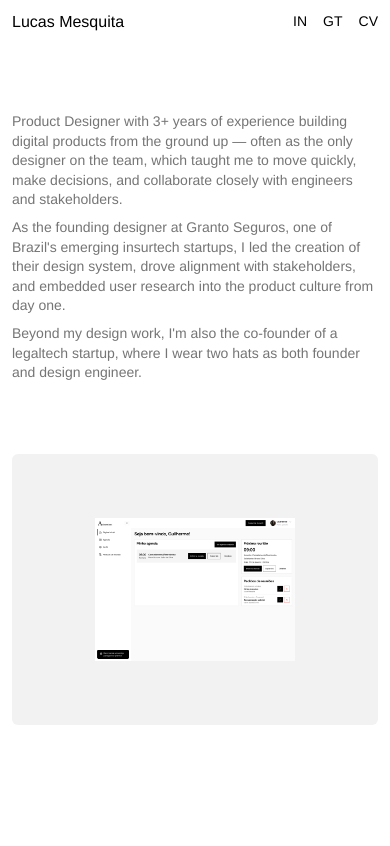
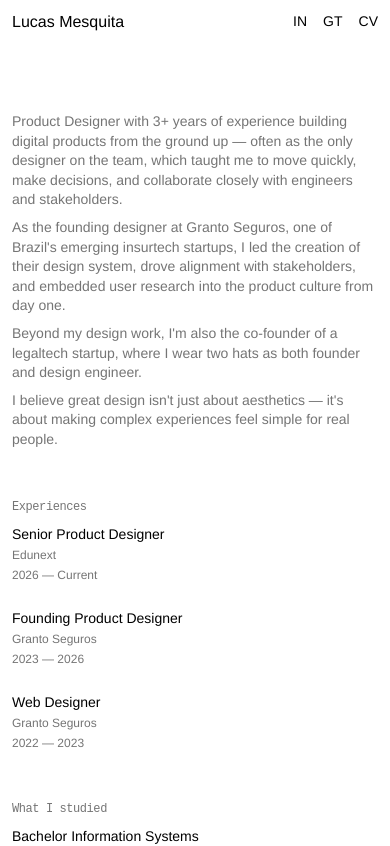
Before and after one commit to mesquita-dev/portfolio, a React (Vite) app: page / in a window 390 px wide. Shown: the top 846 px of the page. Built offline with nearby package versions, Linux system fonts and the light colour scheme.

Commit message:
feat: responsive design

```diff
--- a/src/App.tsx
+++ b/src/App.tsx
@@ -73,10 +73,10 @@
 
 function AdmentumPage() {
   return (
-    <div className="flex h-full min-h-0 flex-col overflow-hidden bg-white font-sans text-black">
-      <div className="flex min-h-0 w-full flex-1 flex-col p-3">
-        <div className="grid min-h-0 flex-1 grid-cols-1 gap-16 max-md:grid-rows-[minmax(0,1fr)_minmax(0,1fr)] md:grid-cols-[30%_70%] md:grid-rows-1 md:gap-6 md:overflow-hidden">
-          <div className="scrollbar-none flex min-h-0 flex-col overflow-y-auto overscroll-y-contain">
+    <div className="flex min-h-screen flex-col bg-white font-sans text-black md:h-full md:min-h-0 md:overflow-hidden">
+      <div className="flex w-full flex-col p-3 md:min-h-0 md:flex-1">
+        <div className="grid grid-cols-1 gap-16 md:min-h-0 md:flex-1 md:grid-cols-[30%_70%] md:grid-rows-1 md:gap-6 md:overflow-hidden">
+          <div className="scrollbar-none flex flex-col overflow-visible md:min-h-0 md:overflow-y-auto md:overscroll-y-contain">
             <header className="mb-20 flex items-center justify-between gap-4">
               <h1 className="whitespace-nowrap text-base font-normal leading-5 tracking-[-2%]">
                 Admentum
@@ -117,7 +117,7 @@
                 </div>
                 <div>
                   <SectionLabel className="mb-2">Team</SectionLabel>
-                  <div className="flex flex-col gap-[4px]">
+                  <div className="flex flex-row flex-wrap gap-2 md:flex-col md:gap-[4px]">
                     <p className="font-sans text-sm leading-5 tracking-[-1%] text-black">
                       Me
                     </p>
@@ -128,7 +128,7 @@
                 </div>
                 <div>
                   <SectionLabel className="mb-2">Stacks</SectionLabel>
-                  <div className="flex flex-col gap-[4px]">
+                  <div className="flex flex-row flex-wrap gap-2 md:flex-col md:gap-[4px]">
                     <p className="font-sans text-sm leading-5 tracking-[-1%] text-black">
                       Figma
                     </p>
@@ -162,7 +162,7 @@
             </section>
           </div>
 
-          <aside className="scrollbar-none min-h-0 overflow-y-auto overscroll-y-contain">
+          <aside className="scrollbar-none overflow-visible md:min-h-0 md:overflow-y-auto md:overscroll-y-contain">
             <div className="flex flex-col gap-4">
               <figure className="aspect-696/515 w-full bg-[#f2f2f2] max-md:min-h-[240px]">
                 <div className="flex h-full w-full items-center justify-center p-0">
@@ -176,7 +176,7 @@
                 </div>
               </figure>
               <figure className="aspect-696/515 w-full overflow-hidden rounded-lg bg-[#f2f2f2] max-md:min-h-[240px]">
-                <div className="flex h-full w-full items-center justify-center p-16">
+                <div className="flex h-full w-full items-center justify-center p-4 md:p-16">
                   <div className="h-full w-full overflow-hidden rounded-lg">
                     <img
                       src="/admentum/AdvHome.jpg"
@@ -187,7 +187,7 @@
                 </div>
               </figure>
               <figure className="aspect-696/515 w-full overflow-hidden rounded-lg bg-[#f2f2f2] max-md:min-h-[240px]">
-                <div className="flex h-full w-full items-center justify-center p-16">
+                <div className="flex h-full w-full items-center justify-center p-4 md:p-16">
                   <div className="h-full w-full overflow-hidden rounded-lg">
                     <img
                       src="/admentum/components-ad.png"
@@ -198,7 +198,7 @@
                 </div>
               </figure>
               <figure className="aspect-696/515 w-full overflow-hidden rounded-lg bg-[#f2f2f2] max-md:min-h-[240px]">
-                <div className="flex h-full w-full items-center justify-center p-16">
+                <div className="flex h-full w-full items-center justify-center p-4 md:p-16">
                   <div className="h-full w-full overflow-hidden rounded-lg">
                     <img
                       src="/admentum/Login.jpg"
@@ -209,7 +209,7 @@
                 </div>
               </figure>
               <figure className="aspect-696/515 w-full overflow-hidden rounded-lg bg-[#f2f2f2] max-md:min-h-[240px]">
-                <div className="flex h-full w-full items-center justify-center p-16">
+                <div className="flex h-full w-full items-center justify-center p-4 md:p-16">
                   <div className="h-full w-full overflow-hidden rounded-lg">
                     <img
                       src="/admentum/Cadastro%20advogado.jpg"
@@ -231,7 +231,7 @@
                 </div>
               </figure>
               <figure className="aspect-696/515 w-full overflow-hidden rounded-lg bg-[#f2f2f2] max-md:min-h-[240px]">
-                <div className="flex h-full w-full items-center justify-center p-16">
+                <div className="flex h-full w-full items-center justify-center p-4 md:p-16">
                   <div className="h-full w-full overflow-hidden rounded-lg">
                     <img
                       src="/admentum/Adv%20-%20Perfil.jpg"
@@ -242,7 +242,7 @@
                 </div>
               </figure>
               <figure className="aspect-696/515 w-full overflow-hidden rounded-lg bg-[#f2f2f2] max-md:min-h-[240px]">
-                <div className="flex h-full w-full items-center justify-center p-16">
+                <div className="flex h-full w-full items-center justify-center p-4 md:p-16">
                   <div className="h-full w-full overflow-hidden rounded-lg">
                     <img
                       src="/admentum/Adv%20-%20Reuni%C3%B5es.jpg"
@@ -253,7 +253,7 @@
                 </div>
               </figure>
               <figure className="aspect-696/515 w-full overflow-hidden rounded-lg bg-[#f2f2f2] max-md:min-h-[240px]">
-                <div className="flex h-full w-full items-center justify-center p-16">
+                <div className="flex h-full w-full items-center justify-center p-4 md:p-16">
                   <div className="h-full w-full overflow-hidden rounded-lg">
                     <img
                       src="/admentum/Adv%20-%20Config.jpg"
@@ -275,7 +275,7 @@
                 </div>
               </figure>
               <figure className="aspect-696/515 w-full overflow-hidden rounded-lg bg-[#f2f2f2] max-md:min-h-[240px]">
-                <div className="flex h-full w-full items-center justify-center p-16">
+                <div className="flex h-full w-full items-center justify-center p-4 md:p-16">
                   <div className="h-full w-full overflow-hidden rounded-lg">
                     <img
                       src="/admentum/Cliente%20-%20P%C3%A1gina%20inicial.jpg"
@@ -286,7 +286,7 @@
                 </div>
               </figure>
               <figure className="aspect-696/515 w-full overflow-hidden rounded-lg bg-[#f2f2f2] max-md:min-h-[240px]">
-                <div className="flex h-full w-full items-center justify-center p-16">
+                <div className="flex h-full w-full items-center justify-center p-4 md:p-16">
                   <div className="h-full w-full overflow-hidden rounded-lg">
                     <img
                       src="/admentum/Cliente%20-%20Advogados.jpg"
@@ -297,7 +297,7 @@
                 </div>
               </figure>
               <figure className="aspect-696/515 w-full overflow-hidden rounded-lg bg-[#f2f2f2] max-md:min-h-[240px]">
-                <div className="flex h-full w-full items-center justify-center p-16">
+                <div className="flex h-full w-full items-center justify-center p-4 md:p-16">
                   <div className="h-full w-full overflow-hidden rounded-lg">
                     <img
                       src="/admentum/Cliente%20-%20Reuni%C3%B5es%20%28Agendadas%29.jpg"
@@ -308,7 +308,7 @@
                 </div>
               </figure>
               <figure className="aspect-696/515 w-full overflow-hidden rounded-lg bg-[#f2f2f2] max-md:min-h-[240px]">
-                <div className="flex h-full w-full items-center justify-center p-16">
+                <div className="flex h-full w-full items-center justify-center p-4 md:p-16">
                   <div className="h-full w-full overflow-hidden rounded-lg">
                     <img
                       src="/admentum/Cliente%20-%20Config.jpg"
@@ -343,11 +343,11 @@
   }
 
   return (
-    <div className="flex h-full min-h-0 flex-col overflow-hidden bg-white font-sans text-black">
-      <div className="flex min-h-0 w-full flex-1 flex-col p-3">
-        <div className="grid min-h-0 flex-1 grid-cols-1 gap-16 max-md:grid-rows-[minmax(0,1fr)_minmax(0,1fr)] md:grid-cols-[30%_70%] md:grid-rows-1 md:gap-6 md:overflow-hidden">
+    <div className="flex min-h-screen flex-col bg-white font-sans text-black md:h-full md:min-h-0 md:overflow-hidden">
+      <div className="flex w-full flex-col p-3 md:min-h-0 md:flex-1">
+        <div className="grid grid-cols-1 gap-16 md:min-h-0 md:flex-1 md:grid-cols-[30%_70%] md:grid-rows-1 md:gap-6 md:overflow-hidden">
           {/* 30% — conteúdo (scroll interno, barra oculta) */}
-          <div className="scrollbar-none flex min-h-0 flex-col overflow-y-auto overscroll-y-contain">
+          <div className="scrollbar-none flex flex-col overflow-visible md:min-h-0 md:overflow-y-auto md:overscroll-y-contain">
             <header className="mb-20 flex items-center justify-between gap-4">
               <h1 className="whitespace-nowrap text-base font-normal leading-5 tracking-[-2%]">
                 Lucas Mesquita
@@ -465,7 +465,7 @@
           </div>
 
           {/* 70% — imagens (scroll interno, barra oculta) */}
-          <aside className="scrollbar-none min-h-0 overflow-y-auto overscroll-y-contain">
+          <aside className="scrollbar-none overflow-visible md:min-h-0 md:overflow-y-auto md:overscroll-y-contain">
             <div className="flex flex-col gap-4">
               {publishedProjects.map((p) => (
                 <figure
@@ -474,7 +474,7 @@
                 >
                   <div
                     className={`flex h-full w-full items-center justify-center ${
-                      p.usePadding ? 'p-16' : 'p-0'
+                      p.usePadding ? 'p-4 md:p-16' : 'p-0'
                     }`}
                   >
                     <a
--- a/src/index.css
+++ b/src/index.css
@@ -7,24 +7,43 @@
 }
 
 html {
-  height: 100dvh;
-  overflow: hidden;
+  min-height: 100%;
+  overflow-x: hidden;
+  overflow-y: auto;
   -webkit-font-smoothing: antialiased;
   -moz-osx-font-smoothing: grayscale;
 }
 
 body {
   margin: 0;
-  height: 100%;
-  overflow: hidden;
+  min-height: 100%;
+  overflow-x: hidden;
+  overflow-y: auto;
 }
 
 #root {
   display: flex;
-  height: 100%;
-  min-height: 0;
+  min-height: 100dvh;
   flex-direction: column;
-  overflow: hidden;
+  overflow: visible;
+}
+
+@media (min-width: 768px) {
+  html {
+    height: 100dvh;
+    overflow: hidden;
+  }
+
+  body {
+    height: 100%;
+    overflow: hidden;
+  }
+
+  #root {
+    height: 100%;
+    min-height: 0;
+    overflow: hidden;
+  }
 }
 
 /* Scroll invisível (Firefox / WebKit); o scroll por roda/toque/teclado continua */
```
